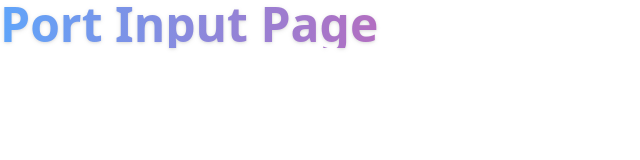
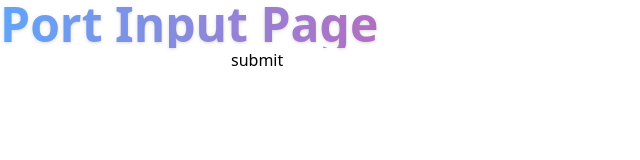
Before and after one commit to J-Ruiz/MediQL-Landingpage, a Next.js app: page /port-input in a window 1280 px wide. Shown: the top 160 px of the page, without its empty margins (0-640 px from the left). Built offline with nearby package versions, Linux system fonts and the light colour scheme.

Commit message:
port input

```diff
--- /dev/null
+++ b/Context/store.tsx
@@ -0,0 +1,40 @@
+"use client";
+
+import {
+  createContext,
+  useContext,
+  Dispatch,
+  SetStateAction,
+  useState,
+} from "react";
+
+type DataType = {
+  firstName: string;
+};
+
+interface ContextProps {
+  portInput: string;
+  setPortInput: Dispatch<SetStateAction<string>>;
+  data: DataType[];
+  setData: Dispatch<SetStateAction<DataType[]>>;
+}
+
+const GlobalContext = createContext<ContextProps>({
+  portInput: "",
+  setPortInput: (): string => "",
+  data: [],
+  setData: (): DataType[] => [],
+});
+
+export const GlobalContextProvider = ({ children }) => {
+  const [portInput, setPortInput] = useState("");
+  const [data, setData] = useState<[] | DataType[]>([]);
+
+  return (
+    <GlobalContext.Provider value={{ portInput, setPortInput, data, setData }}>
+      {children}
+    </GlobalContext.Provider>
+  );
+};
+
+export const useGlobalContext = () => useContext(GlobalContext);
--- /dev/null
+++ b/app/getting-started/overview/page.tsx
@@ -0,0 +1,9 @@
+import RootLayout from "@/app/layout";
+
+export default async function OverviewPage() {
+  return (
+      <h1 className="bg-gradient-to-r from-blue-400 via-pink-500 to-yellow-500 bg-clip-text text-transparent text-5xl  drop-shadow font-extrabold">
+        Overview
+      </h1>
+  );
+}
--- /dev/null
+++ b/app/header.tsx
@@ -0,0 +1,27 @@
+import Link from 'next/link';
+
+const Header = () => {
+  return (
+    <nav>
+      <ul>
+        <li>
+          <Link href="/">
+            Home
+          </Link>
+        </li>
+        <li>
+          <Link href="/about">
+            About
+          </Link>
+        </li>
+        <li>
+          <Link href="/contact">
+            Contact
+          </Link>
+        </li>
+      </ul>
+    </nav>
+  );
+};
+
+export default Header;
--- a/app/layout.tsx
+++ b/app/layout.tsx
@@ -1,8 +1,9 @@
-import './globals.css';
+import "./globals.css";
+import { GlobalContextProvider } from "../Context/store";
 
 export const metadata = {
-  title: 'MediQL',
-  description: 'A GraphQL Visualizer',
+  title: "MediQL",
+  description: "A GraphQL Visualizer",
 };
 
 export default function RootLayout({
@@ -11,8 +12,12 @@ export default function RootLayout({
   children: React.ReactNode;
 }) {
   return (
-    <html lang="en">
-      <body>{children}</body>
-    </html>
+    <>
+      <html lang="en">
+        <body>
+          <GlobalContextProvider>{children}</GlobalContextProvider>
+        </body>
+      </html>
+    </>
   );
 }
--- /dev/null
+++ b/app/mediql-page/page.tsx
@@ -0,0 +1,10 @@
+"use client";
+import { useContext, useState, useEffect } from "react";
+import { useGlobalContext } from "../../Context/store";
+
+export default async function OutputPage() {
+  const { portInput } = useGlobalContext();
+
+
+  return <div>The input value is: {portInput}</div>;
+}
--- a/app/page.tsx
+++ b/app/page.tsx
@@ -35,7 +35,7 @@ export default function Home() {
           </p>
 
           <div>
-            <Link href="/learn-more">
+            <Link href="/getting-started/overview">
               <button className="text-2xl border-2 border-slate-400 p-5 rounded-xl w-9/12">
                 Learn how to use MediQL!
               </button>
--- a/app/port-input/page.tsx
+++ b/app/port-input/page.tsx
@@ -1,9 +1,33 @@
-export default async function PortInputPage() {
+"use client";
+import { useState, createContext } from "react";
+import { NextPage } from "next";
+import Link from "next/link";
+import { useGlobalContext } from "../../Context/store";
+
+const PortInputPage: NextPage = () => {
+  const { portInput, setPortInput } = useGlobalContext();
+
   return (
-    <div>
-      <h1 className="bg-gradient-to-r from-blue-400 via-pink-500 to-yellow-500 bg-clip-text text-transparent text-5xl  drop-shadow font-extrabold">
-        Port Input Page
-      </h1>
-    </div>
+    <>
+      <div>
+        <h1 className="bg-gradient-to-r from-blue-400 via-pink-500 to-yellow-500 bg-clip-text text-transparent text-5xl  drop-shadow font-extrabold">
+          Port Input Page
+        </h1>
+      </div>
+      <div>
+        <form>
+          <input
+            type="text"
+            onChange={(e) => setPortInput(e.target.value)}
+          ></input>
+          <Link href="/mediql-page">
+            <button>submit</button>
+          </Link>
+        </form>
+      </div>
+      <p>{portInput}</p>
+    </>
   );
-}
+};
+
+export default PortInputPage;
--- a/package.json
+++ b/package.json
@@ -15,7 +15,7 @@
     "autoprefixer": "10.4.14",
     "eslint": "8.38.0",
     "eslint-config-next": "13.3.0",
-    "next": "13.3.0",
+    "next": "^13.4.0",
     "postcss": "8.4.23",
     "react": "18.2.0",
     "react-dom": "18.2.0",
```
Also changed, not shown: app/getting-started/installation/page.tsx (added), app/getting-started/usage/page.tsx (added), 1 other file (tests, documents, lock files or other folders).
